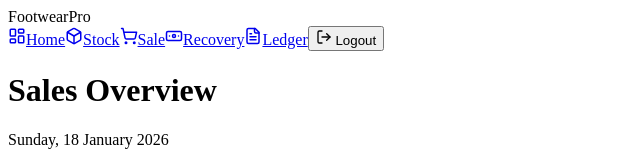
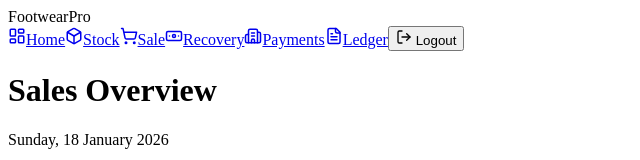
Before and after one commit to versatilewordsmith/footwear-accounting, a Next.js app: page / in a window 1280 px wide. Shown: the top 160 px of the page, without its empty margins (0-640 px from the left). Built offline with nearby package versions, Linux system fonts and the light colour scheme; no server answers; the database is empty.

Commit message:
Update layout.jsx

```diff
--- a/app/layout.jsx
+++ b/app/layout.jsx
@@ -41,6 +41,7 @@ export default function RootLayout({ children }) {
                   <NavLink href="/inventory/status" icon={<Box size={18}/>} label="Stock" />
                   <NavLink href="/sales/new" icon={<ShoppingCart size={18}/>} label="Sale" />
                   <NavLink href="/recovery/new" icon={<Banknote size={18}/>} label="Recovery" />
+                  <NavLink href="/payments" icon={<Building2 size={18}/>} label="Payments" />
                   <NavLink href="/ledger" icon={<FileText size={18}/>} label="Ledger" />
 
                   {/* DESKTOP LOGOUT BUTTON */}
```
